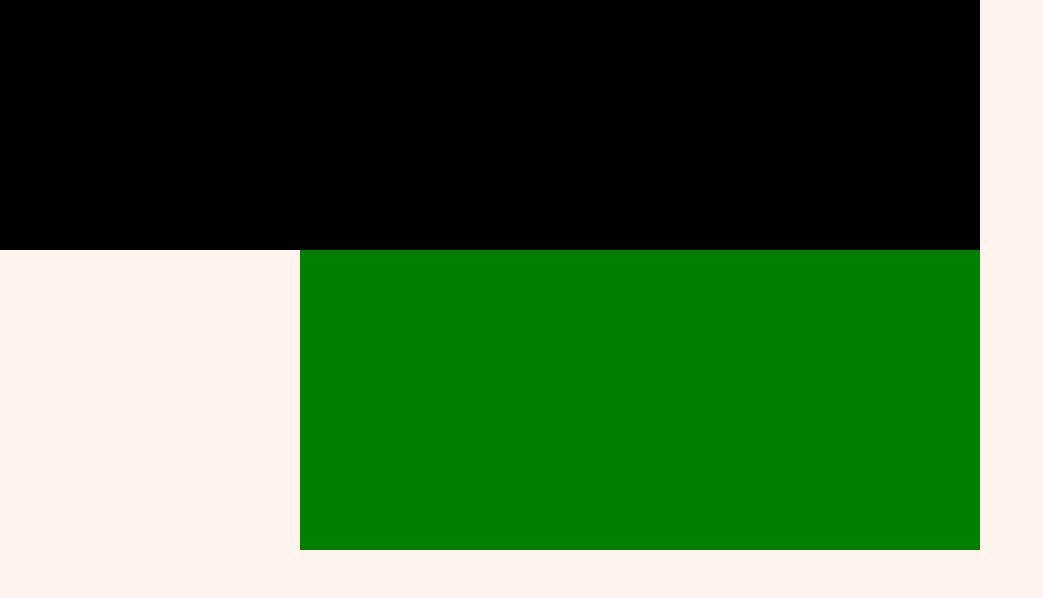
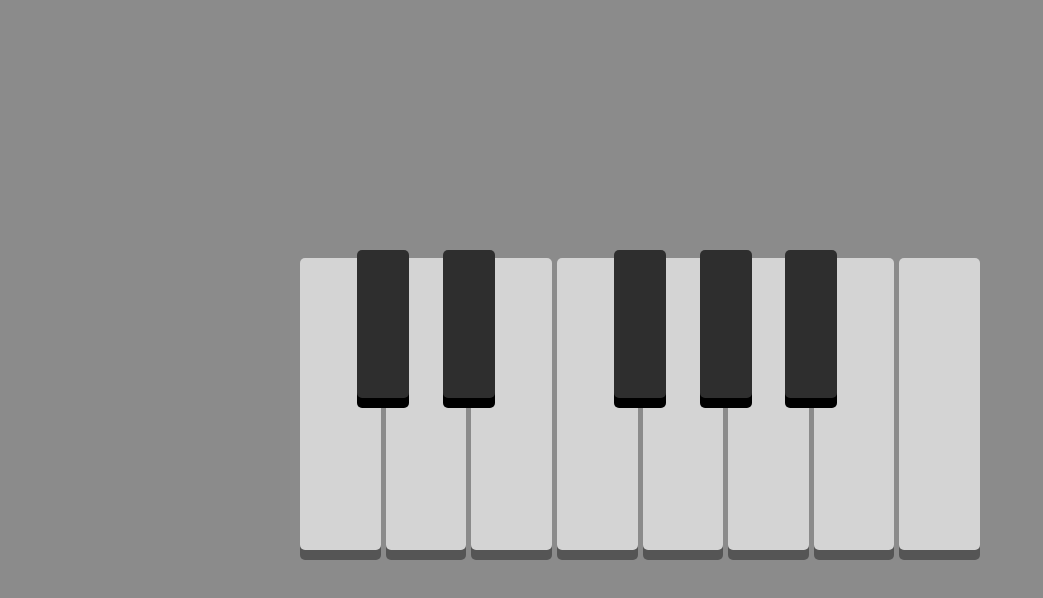
Before and after one commit to jessica-px/piano-says, a plain HTML site: page index.html in a window 1280 px wide. Shown: the whole page, without its empty margins (0-1043 px from the left). Drawn offline with Linux system fonts and the light colour scheme; a web font is replaced by a local one.

Commit message:
CSS styling

```diff
--- a/style.css
+++ b/style.css
@@ -1,6 +1,6 @@
 
 :root {
-    --background: seaShell;
+    --background: rgb(139, 139, 139);
 }
 
 html, body{
@@ -23,15 +23,14 @@ html, body{
 .piano{
     grid-area: 2/2;
     display: grid;
-    grid-template-rows: 1fr 1fr;
+    grid-template-rows: 3px 1fr 1fr;
     grid-template-columns: repeat(24, 1fr);
     grid-gap: 5px;
     width: 100%;
     height: 100%;
-    background-color: green;
 }
 
-.black-keys{
+.piano-black{
     grid-area: 2/2;
     display: grid;
     grid-template-rows: 1fr 1fr;
@@ -44,22 +43,37 @@ html, body{
 }
 
 
-.piano-key{
+.key{
     width: 100%;
     height: 100%;
-    background-color: pink;
-    grid-column: span 3;
-    grid-row: 1 / span 2;
+    border-radius: 5px;
 }
 
-.piano-black{
-    width: 100%;
-    height: 100%;
-    background-color: black;
-    z-index: 2;
+
+.white-key{
+    background-color: rgb(212, 212, 212);
+    grid-column: span 3;
+    grid-row: 2 / span 2;
+    box-shadow: 0 10px rgb(85, 85, 85);
+}
+
+.white-key:active{
+    transform: translateY(5px);
+    box-shadow: 0 5px rgb(85, 85, 85);
+}
+
+.black-key{
+    background-color: rgb(46, 46, 46);
     grid-column: span 2;
     grid-row: 1;
+    box-shadow: 0 10px black;
+    z-index: 2;
     pointer-events: all;
+}
+
+.black-key:active{
+    transform: translateY(5px);
+    box-shadow: 0 5px black;
 }
 
 .piano-gap{
@@ -82,12 +96,8 @@ html, body{
 
 
 @media (hover){
-    .piano-key:hover{
-        background-color: grey;
-        cursor: pointer;
-    }
-    .piano-black:hover{
-        background-color: rgb(66, 66, 66);
+    .key:hover{
+        background-color: rgb(201, 127, 44);
         cursor: pointer;
     }
 }
```
